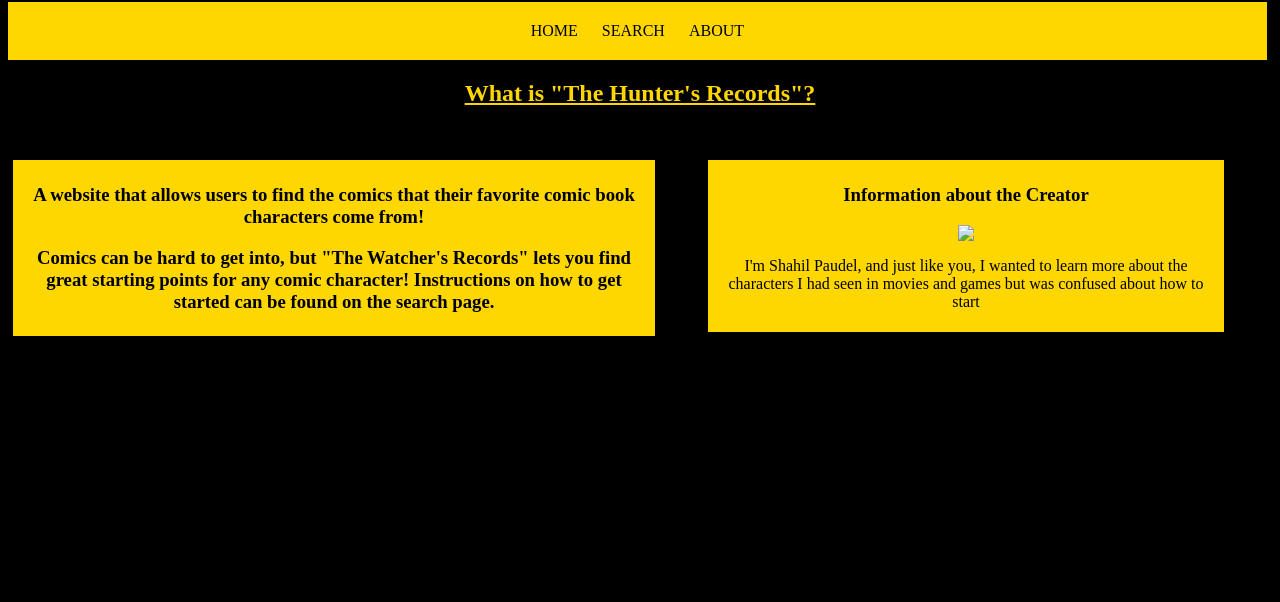
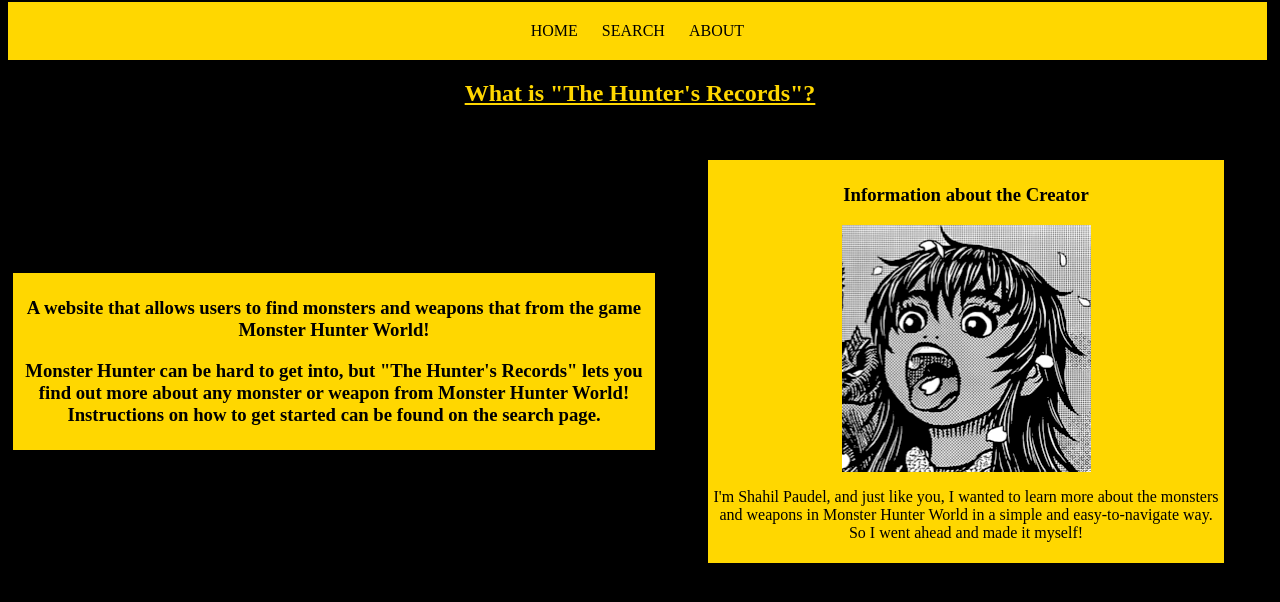
Before and after one commit to spaudel3/inst377-finalproject, a website: page public/records_about.html in a window 1280 px wide. Shown: the part 64-666 px from the top of the page. Drawn offline with Linux system fonts and the light colour scheme.

Commit message:
Finished about and tweaked home. Finished README, all done

```diff
--- a/public/records_about.html
+++ b/public/records_about.html
@@ -15,20 +15,21 @@
         <br>
         <div id="about-flex">
             <div id="aboutDiv">
-            <h3>A website that allows users to find the comics that their favorite
-                comic book characters come from!
+            <h3>A website that allows users to find monsters and weapons that
+                from the game Monster Hunter World!
             </h3>
-            <h3>Comics can be hard to get into, but "The Watcher's Records"
-                lets you find great starting points for any comic character!
+            <h3>Monster Hunter can be hard to get into, but "The Hunter's Records"
+                lets you find out more about any monster or weapon from Monster Hunter World!
                 Instructions on how to get started can be found on the search page.
             </div>
             </h3>
             <aside id="aboutMe">
                 <h3>Information about the Creator</h3>
-                <img src = "C:\Users\tulsi\Downloads\Berserk - Vol.39 Ch.346 - Elfhelm - 10.png">
+                <img src = "./image_for_about/Berserk - Vol.39 Ch.346 - Elfhelm - 10.png" alt="My image">
                 <p>I'm Shahil Paudel, and just like you, I wanted to learn more
-                    about the characters I had seen in movies and games but was
-                    confused about how to start
+                    about the monsters and weapons in Monster Hunter World in a
+                    simple and easy-to-navigate way. So I went ahead and made it
+                    myself!
                 </p>
             </aside>
         </div>
```
Also changed, not shown: public/records_home.html (+3 -3 lines), README.md, public/image_for_about/Berserk - Vol.39 Ch.346 - Elfhelm - 10.png (added).
